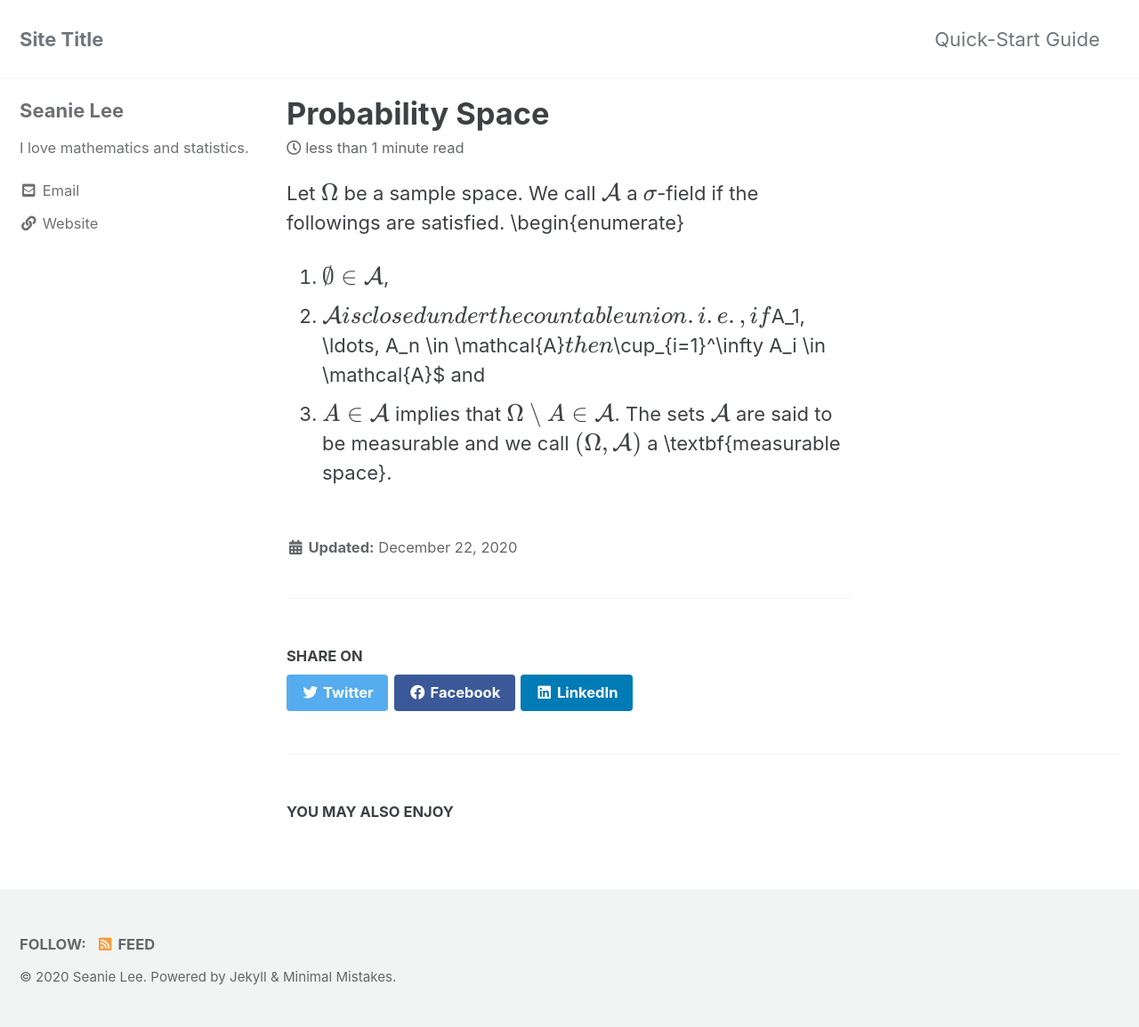
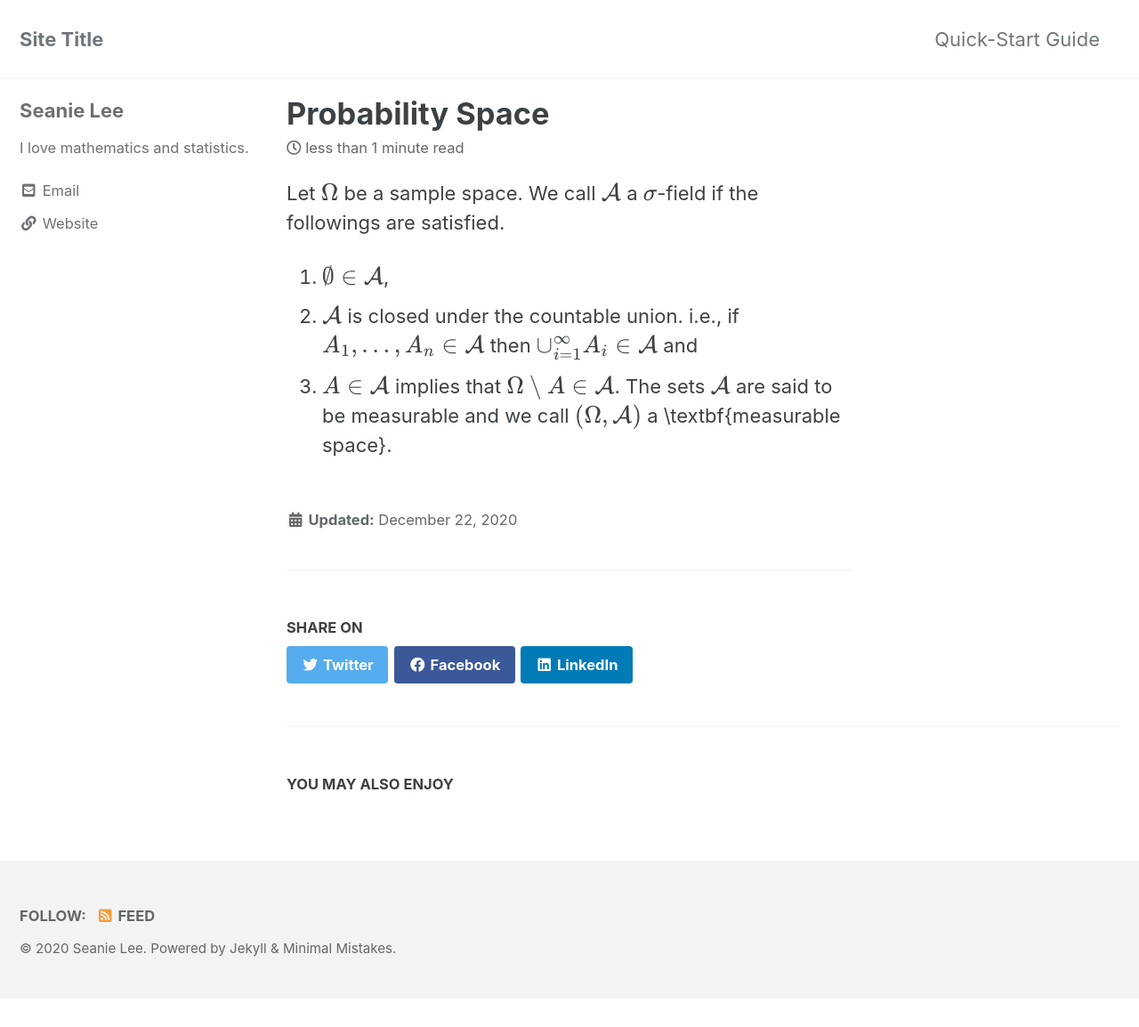
Before and after one commit to seanie12/blog, a Jekyll site: the page built from _posts/2020-12-22-first-post.md, in a window 1280 px wide. Shown: the whole page at 89% size. Built offline with Jekyll 4.4.1, drawn with Linux system fonts in a browser that asks for light colours; cached includes are drawn as plain includes; formulas are drawn with MathJax 3; after the commit the page ends 1122 px from its top, so only the background shows below that.

Commit message:
Update 2020-12-22-first-post.md

```diff
--- a/_posts/2020-12-22-first-post.md
+++ b/_posts/2020-12-22-first-post.md
@@ -7,8 +7,7 @@ use_math: true
 
 
 Let $\Omega$ be a sample space. We call $\mathcal{A}$ a $\sigma$-field if the followings are satisfied.
-\begin{enumerate}
 1. $\emptyset \in \mathcal{A}$,
-2. $\mathcal{A} is closed under the countable union. i.e., if $A_1, \ldots, A_n \in \mathcal{A}$ then $\cup_{i=1}^\infty A_i \in \mathcal{A}$ and
+2. $\mathcal{A}$ is closed under the countable union. i.e., if $A_1, \ldots, A_n \in \mathcal{A}$ then $\cup_{i=1}^\infty A_i \in \mathcal{A}$ and
 3. $A \in \mathcal{A}$ implies that $\Omega \setminus A \in \mathcal{A}$.
 The sets $\mathcal{A}$ are said to be measurable and we call $(\Omega, \mathcal{A})$ a \textbf{measurable space}.
```
